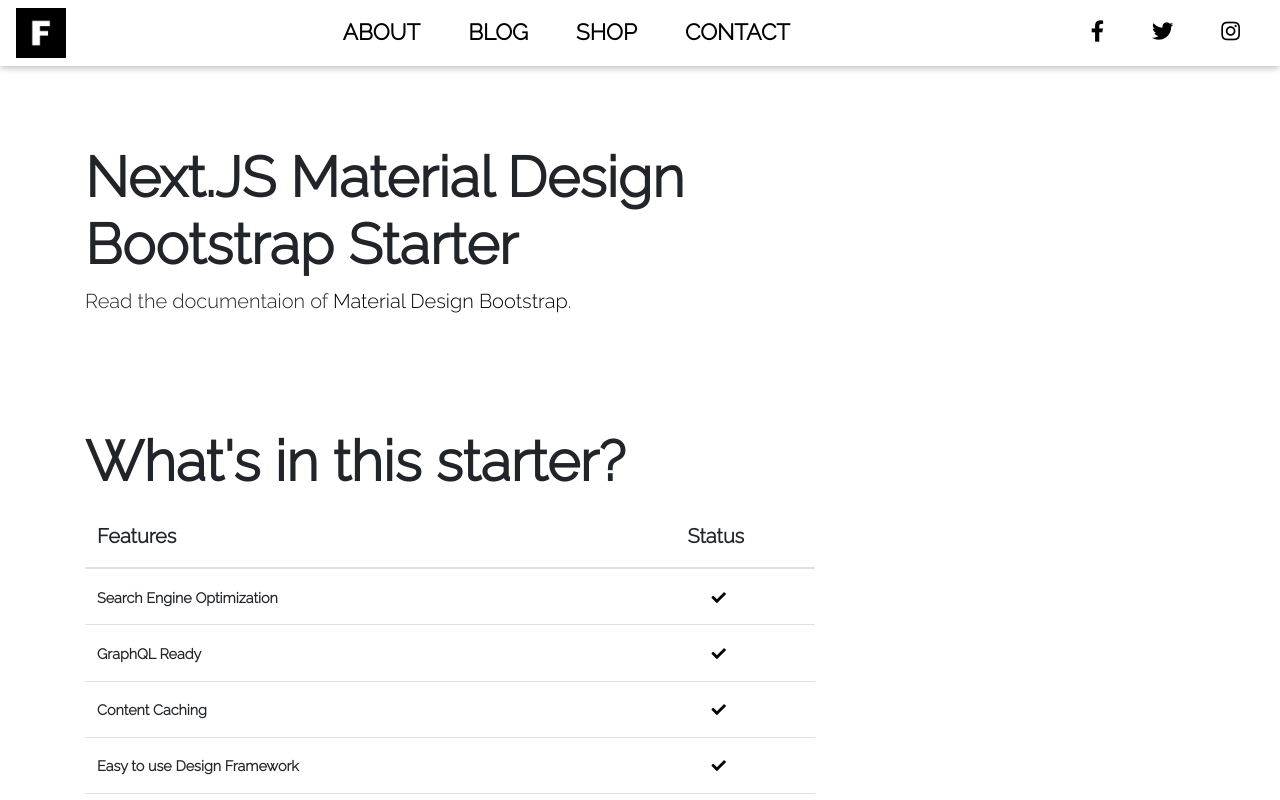
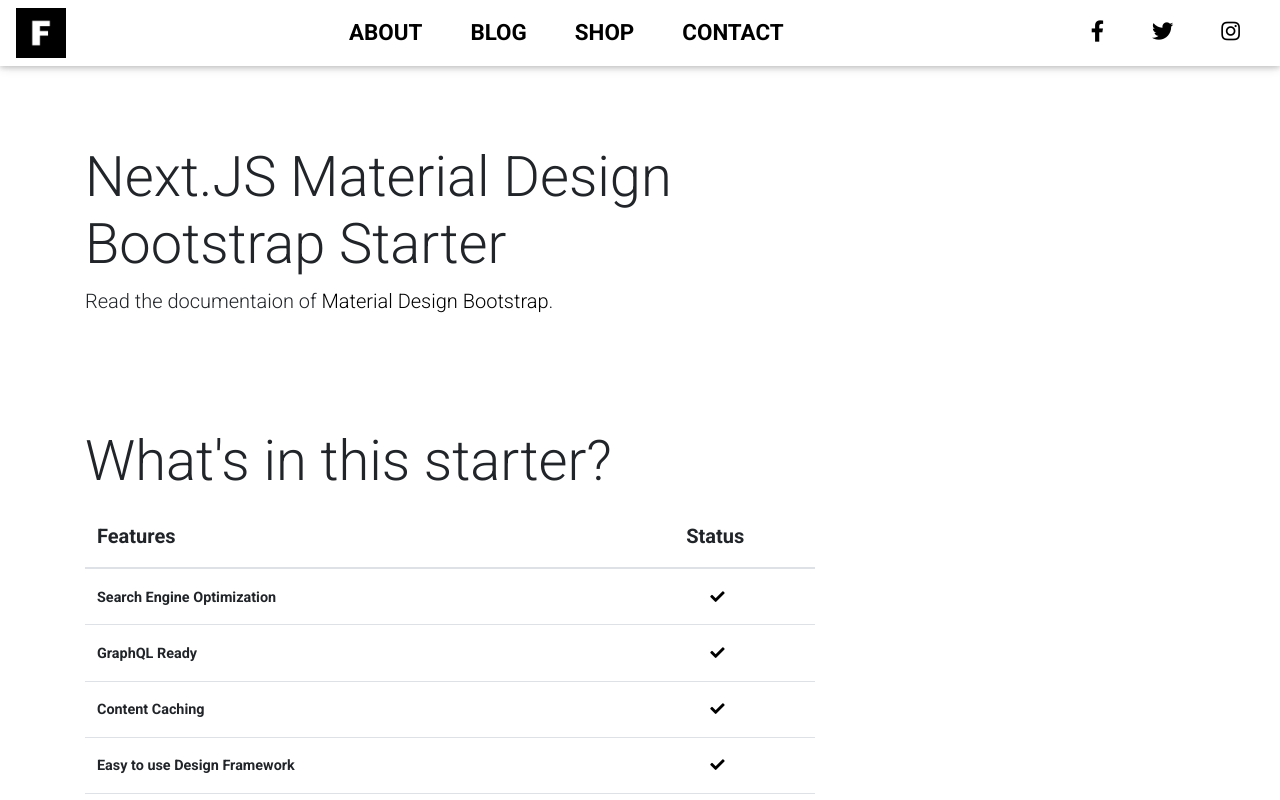
Before and after one commit to fredrekt/mdbreact-next-starter, a Next.js app: page / in a window 1280 px wide. Shown: the top 800 px of the page. Built offline with nearby package versions, Linux system fonts and the light colour scheme.

Commit message:
moved mdbreact imports to _app.js

```diff
--- a/pages/_app.js
+++ b/pages/_app.js
@@ -1,4 +1,9 @@
 import '../styles/globals.css'
+//mdbreact imports
+import '@fortawesome/fontawesome-free/css/all.min.css';
+import 'bootstrap-css-only/css/bootstrap.min.css';
+import 'mdbreact/dist/css/mdb.css';
+
 import Router from 'next/router';
 import NProgress from 'nprogress'; //nprogress module
 import '../styles/nprogress.css'; //styles of nprogress
--- a/styles/globals.css
+++ b/styles/globals.css
@@ -1,8 +1,3 @@
-/* MDBReact Imports */
-@import '../node_modules/@fortawesome/fontawesome-free/css/all.min.css';
-@import '../node_modules/bootstrap-css-only/css/bootstrap.min.css';
-@import '../node_modules/mdbreact/dist/css/mdb.css';
-
 /* Google Fonts Imports */
 @import url('https://fonts.googleapis.com/css2?family=Raleway:wght@300&display=swap');
 body{
```
